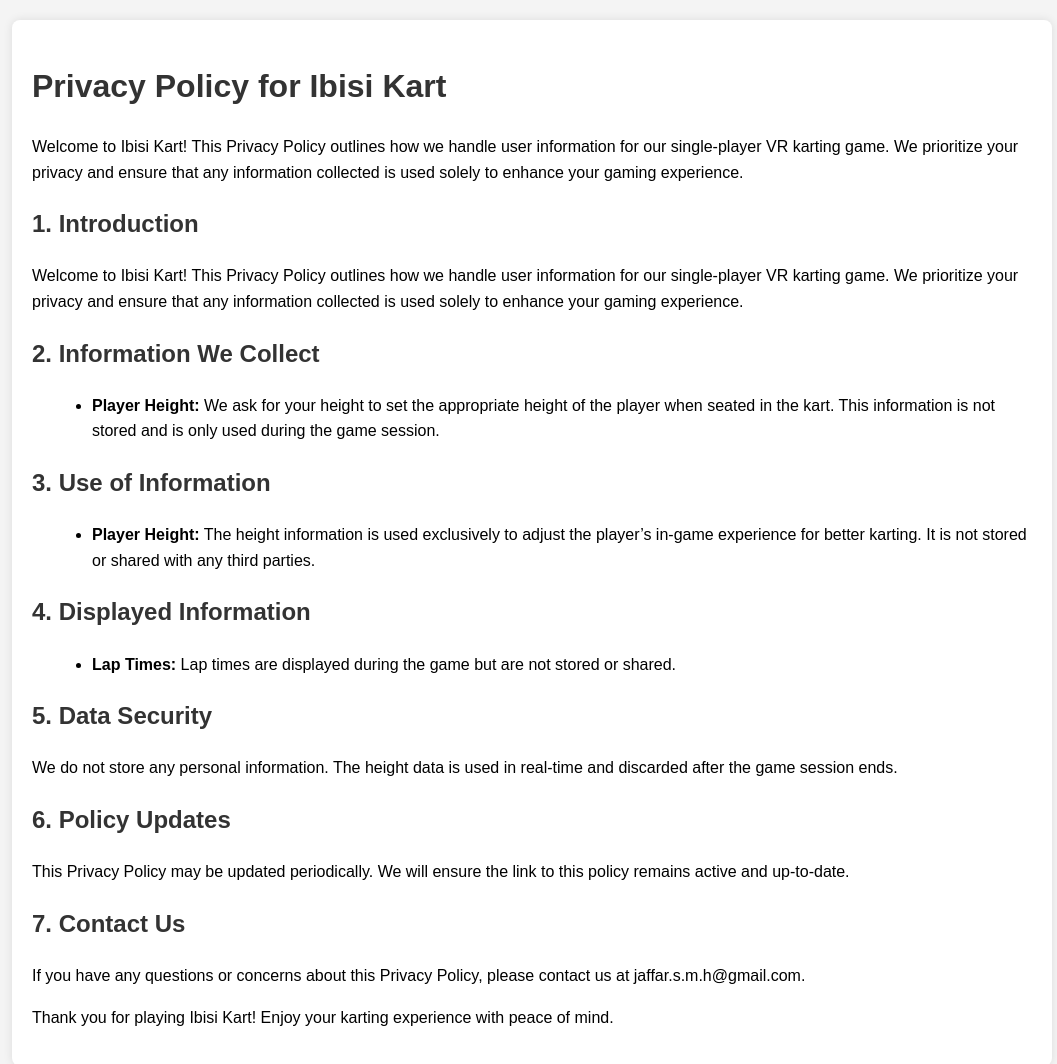
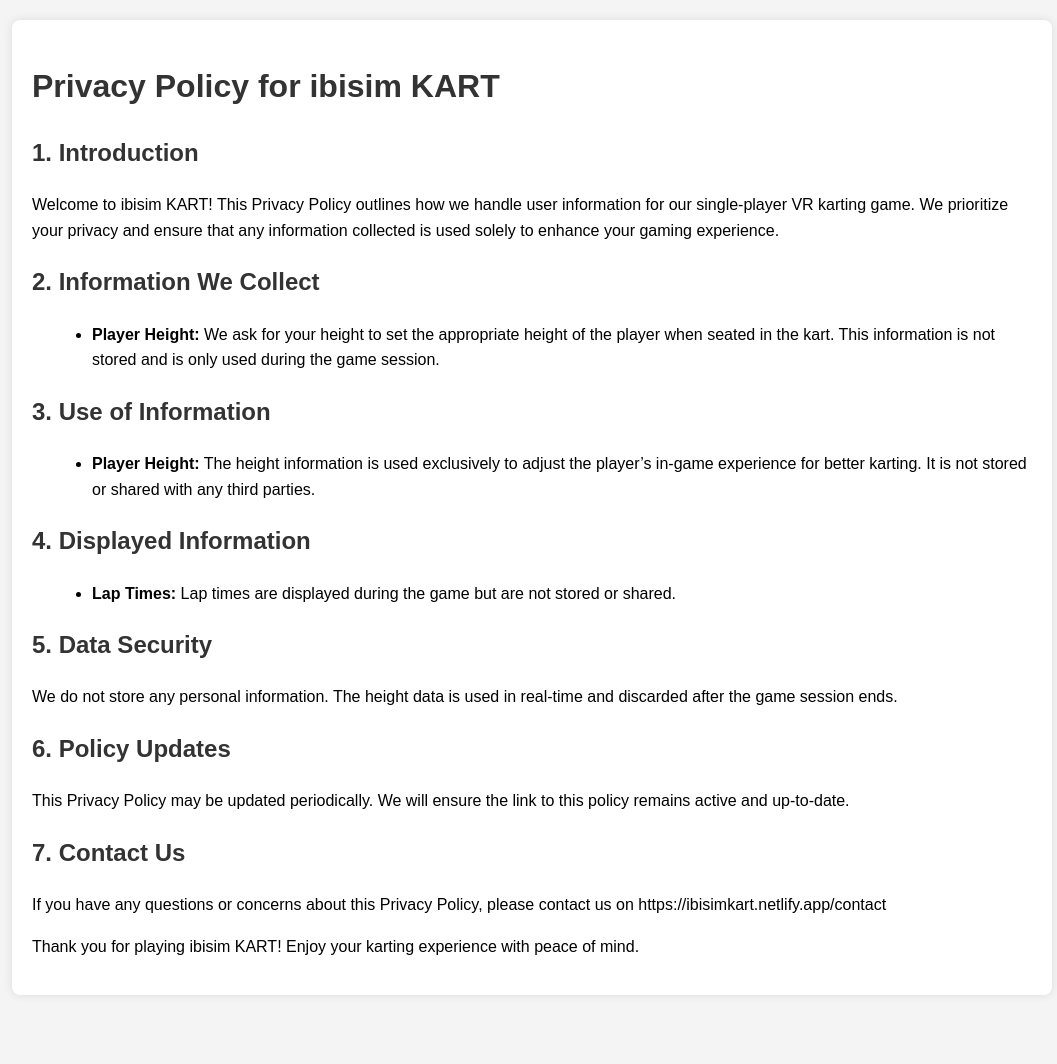
Before and after one commit to AnnaJaffar/Privacy-Policy, a plain HTML site: page index.html in a window 1280 px wide. Shown: the whole page, without its empty margins (108-1165 px from the left). After the commit the page ends 1015 px from the top, so only its background shows below. Drawn offline with Linux system fonts and the light colour scheme.

Commit message:
Update index.html

```diff
--- a/index.html
+++ b/index.html
@@ -3,7 +3,7 @@
 <head>
     <meta charset="UTF-8">
     <meta name="viewport" content="width=device-width, initial-scale=1.0">
-    <title>Privacy Policy for IbisimKart</title>
+    <title>Privacy Policy for ibisim KART</title>
     <style>
         title{
             margin:2;
@@ -35,11 +35,10 @@
 </head>
 <body>
     <div class="container">
-        <h1>Privacy Policy for Ibisi Kart</h1>
-        <p>Welcome to Ibisi Kart! This Privacy Policy outlines how we handle user information for our single-player VR karting game. We prioritize your privacy and ensure that any information collected is used solely to enhance your gaming experience.</p>
+        <h1>Privacy Policy for ibisim KART</h1>
 
         <h2>1. Introduction</h2>
-        <p>Welcome to Ibisi Kart! This Privacy Policy outlines how we handle user information for our single-player VR karting game. We prioritize your privacy and ensure that any information collected is used solely to enhance your gaming experience.</p>
+        <p>Welcome to ibisim KART! This Privacy Policy outlines how we handle user information for our single-player VR karting game. We prioritize your privacy and ensure that any information collected is used solely to enhance your gaming experience.</p>
 
         <h2>2. Information We Collect</h2>
         <ul>
@@ -63,9 +62,9 @@
         <p>This Privacy Policy may be updated periodically. We will ensure the link to this policy remains active and up-to-date.</p>
 
         <h2>7. Contact Us</h2>
-        <p>If you have any questions or concerns about this Privacy Policy, please contact us at jaffar.s.m.h@gmail.com.</p>
+        <p>If you have any questions or concerns about this Privacy Policy, please contact us on https://ibisimkart.netlify.app/contact
 
-        <p>Thank you for playing Ibisi Kart! Enjoy your karting experience with peace of mind.</p>
+        <p>Thank you for playing ibisim KART! Enjoy your karting experience with peace of mind.</p>
     </div>
 </body>
 </html>
```
